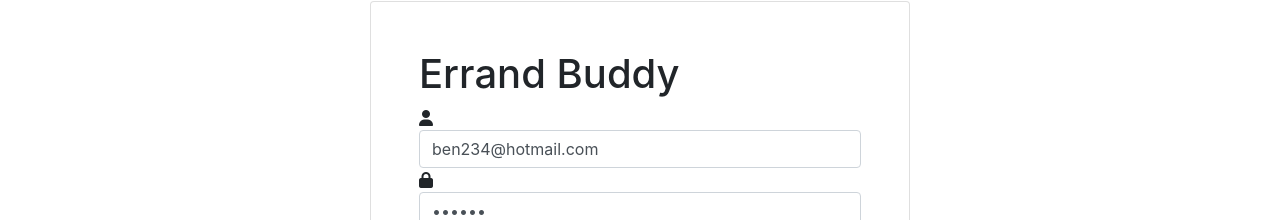
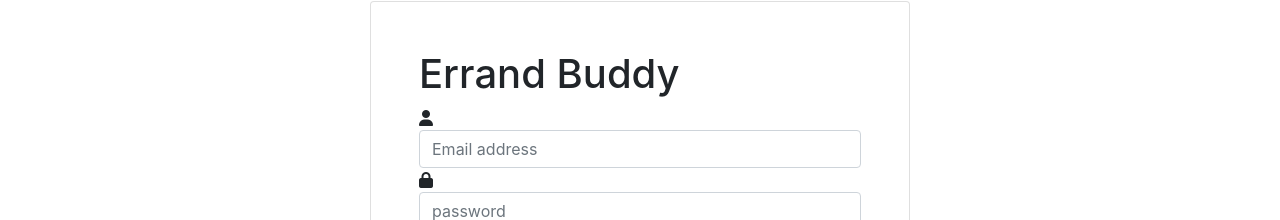
Before and after one commit to mdYaqin/Errand-Buddy-Frontend, a React (Create React App) app in the folder errand-buddy-fe/: page /login in a window 1280 px wide. Shown: the part 405-625 px from the top of the page. Built offline with nearby package versions, Linux system fonts and the light colour scheme; a web font is replaced by a local one.

Commit message:
Update Login.jsx

```diff
--- a/errand-buddy-fe/src/components/Login.jsx
+++ b/errand-buddy-fe/src/components/Login.jsx
@@ -11,8 +11,8 @@ const Login = (props) => {
 
   const [values, setValues] = useState({
 
-    email: 'ben234@hotmail.com',
-    password: 'asdasd',
+    email: '',
+    password: '',
 
   })
 
```
